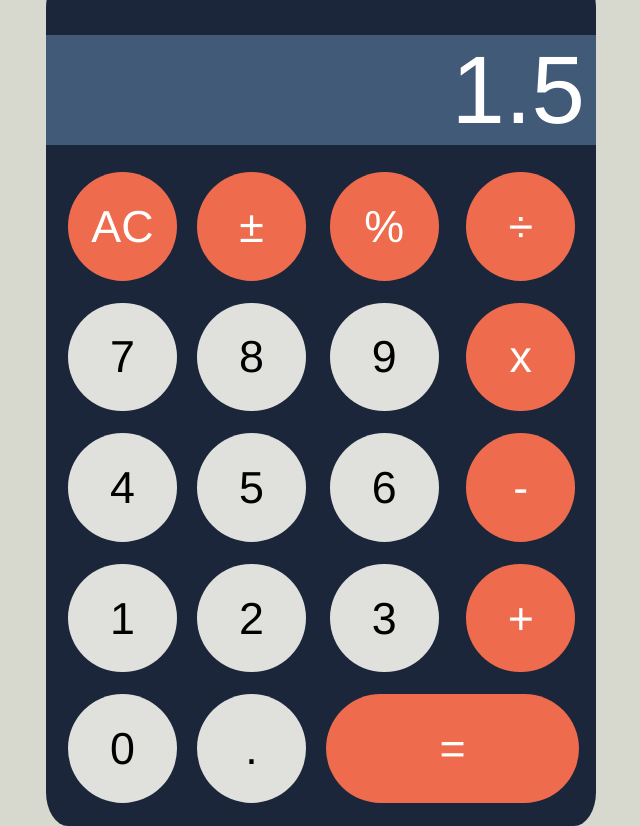
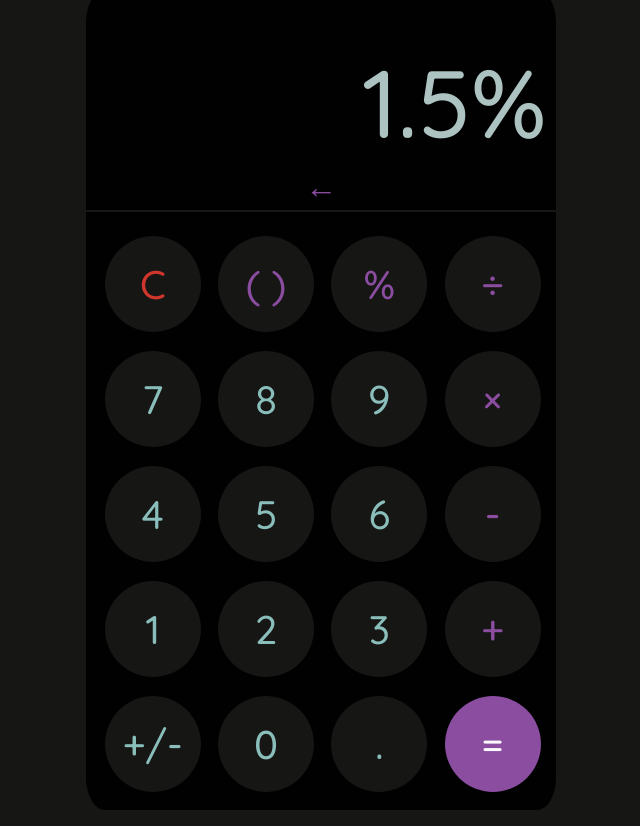
Before and after one commit to mromer08/accountant-calculator, a plain HTML site: page index.html in a window 1280 px wide. Shown: the whole page, without its empty margins (319-959 px from the left). Drawn offline with Linux system fonts and the light colour scheme.

Commit message:
Update calc UI/UX

```diff
--- a/app.js
+++ b/app.js
@@ -0,0 +1,80 @@
+// ============== display
+const display = document.querySelector('.display');
+
+// ============== parenthesis ( )
+const parenthesis = document.querySelector('#parenthesis');
+let balanceParenthesis = 0;
+parenthesis.addEventListener('click', () => {
+    const currentDisplay = display.innerHTML;
+    if (balanceParenthesis > 0) {
+        if (/\d$/){balanceParenthesis--; display.innerHTML = `${currentDisplay})`;}
+        else if (/[\+\-\×\÷\(]$/.test(currentDisplay)) {balanceParenthesis++; display.innerHTML = `${currentDisplay}(`;}
+    } else {
+        if (/\d$/) {balanceParenthesis++; display.innerHTML = `${currentDisplay}×(`;}
+    }
+});
+
+// ============== ac & delete
+const ac = document.querySelector('#ac');
+const del = document.querySelector('#delete');
+ac.addEventListener('click', () => {
+    display.innerHTML = '0';
+    balanceParenthesis = 0;
+});
+
+del.addEventListener('click', () => {
+    const currentDisplay = display.innerHTML;
+    if (/\($/.test(currentDisplay)) balanceParenthesis--;
+    if (/\)$/.test(currentDisplay)) balanceParenthesis++;
+    display.innerHTML = currentDisplay.length === 1 ? '0' : currentDisplay.substring(0,currentDisplay.length-1);
+});
+
+
+
+// ============== sig +/-
+const sig = document.querySelector('#sig');
+sig.addEventListener('click', () => {
+    const currentDisplay = display.innerHTML;
+    let newDisplay = currentDisplay;
+    if (/\(\-$/.test(currentDisplay)) newDisplay = currentDisplay.replace(/\(\-$/,'');
+    else if (/[\+\-\×\÷]$/.test(currentDisplay)) newDisplay = `${currentDisplay}(-`;
+    else if (/[\%\)]$/.test(currentDisplay)) newDisplay = `${currentDisplay}×(-`
+    else if (/\(\-(\d+(.\d+)?)$/.test(currentDisplay)) {balanceParenthesis--; newDisplay = currentDisplay.replace(/\(\-(\d+(.\d+)?)$/,'$1');}
+    else if (/(\d+(.\d+)?)$/.test(currentDisplay)) {balanceParenthesis++; newDisplay = currentDisplay.replace(/(\d+(.\d+)?)$/,'(-$1');}
+
+    display.innerHTML = currentDisplay === '0' ? '0' : newDisplay;
+});
+
+// ============== operators
+const operations = Array.from(document.querySelectorAll(`div[class="button operation"]`)).filter((element) => !/[\(\%]/g.test(element.textContent));
+console.log(operations)
+const operationHandler = (element) => {
+    const currentDisplay = display.innerHTML;
+    const operator = element.innerHTML;
+    if (/[\+\-\×\÷]$/.test(currentDisplay)) display.innerHTML = currentDisplay.replace(/[\+\-\×\÷]$/,`${operator}`);
+    else if (/[\d\%\)]$/.test(currentDisplay)) display.innerHTML = `${currentDisplay + operator}`
+};
+operations.forEach((element) => element.addEventListener('click',() => operationHandler(element)));
+
+const percent = document.querySelector('#percent');
+percent.addEventListener('click',()=>{
+    const currentDisplay = display.innerHTML;
+    if(/[\)\d]$/.test(currentDisplay)) display.innerHTML = `${currentDisplay}%`;
+});
+
+
+// ============== numbers
+const numbers = Array.from(document.querySelectorAll(`div[class^="button number-"]`)).sort((a,b)=> a.textContent - b.textContent);
+
+const numberHandler = (n) => {
+    // if (prevOperation !== null) {
+    //   setUnSelectedOperation(prevOperation);
+    //   display.innerHTML = '';
+    //   activeOperation = null;
+    // }
+    ac.innerHTML = 'C';
+    const currentDisplay = display.innerHTML;
+    display.innerHTML = currentDisplay === '0' ? n : `${currentDisplay + n}`;
+  };
+
+numbers.forEach((n,i) => n.addEventListener('click', () => numberHandler(i)));
--- a/index.html
+++ b/index.html
@@ -7,32 +7,40 @@
     content="width=device-width, user-scalable=no, initial-scale=1.0, maximum-scale=1.0, minimum-scale=1.0">
   <meta http-equiv="X-UA-Compatible" content="ie=edge">
   <title>Calc</title>
+  <link rel="preconnect" href="https://fonts.googleapis.com">
+  <link rel="preconnect" href="https://fonts.gstatic.com" crossorigin>
+  <link href="https://fonts.googleapis.com/css2?family=Quicksand:wght@300;500;700&display=swap" rel="stylesheet">
   <link rel="stylesheet" href="style.css">
+
 </head>
 
 <body>
   <div class="calculator">
-    <div class="display">1.5</div>
+    <div class="display">1.5%</div>
+    <div class="option">
+      <div id="delete" class="button-option delete">←</div>
+    </div>
     <div class="number-pad">
-      <div class="button operation">AC</div>
-      <div class="button operation">±</div>
-      <div class="button operation">%</div>
-      <div class="button operation">÷</div>
+      <div id="ac" class="button ac">C</div>
+      <div id="parenthesis" class="button operation">( )</div>
+      <div id="percent" class="button operation">%</div>
+      <div id="div" class="button operation">÷</div>
       <div class="button number-7">7</div>
       <div class="button number-8">8</div>
       <div class="button number-9">9</div>
-      <div class="button operation">x</div>
+      <div id="mul" class="button operation">×</div>
       <div class="button number-4">4</div>
       <div class="button number-5">5</div>
       <div class="button number-6">6</div>
-      <div class="button operation">-</div>
+      <div id="sub" class="button operation">-</div>
       <div class="button number-1">1</div>
       <div class="button number-2">2</div>
       <div class="button number-3">3</div>
-      <div class="button operation">+</div>
+      <div id="sum" class="button operation">+</div>
+      <div id="sig" class="button">+/-</div>
       <div class="button number-0">0</div>
-      <div class="button decimal">.</div>
-      <div class="button equal">=</div>
+      <div id="decimal" class="button">.</div>
+      <div id="equal" class="button equal">=</div>
     </div>
   </div>
   <script src="app.js"></script>
--- a/style.css
+++ b/style.css
@@ -1,29 +1,39 @@
+:root {
+  --white: #fdf8fe;
+  --black: #010101;
+  --light-green: #8abebb;
+  --light-purple: #8a4da0;
+  --very-light-purple: #303030;
+  --dark-light-purple: #161615;
+  --red: #d1362d;
+}
+
 html,
 body {
-  font-family: 'Helvetica Neue', sans-serif;
+  font-family: 'Quicksand', sans-serif;
   display: flex;
   justify-content: center;
   align-items: center;
-  background-color: #d7d9ce;
+  background-color: var(--dark-light-purple);
   height: 100%;
 }
 
 .calculator {
-  background-color: #1b263b;
+  background-color: var(--black);
   border-radius: 4%;
   padding-top: 10%;
-  min-width: 550px;
-  max-width: 550px;
+  min-width: 470px;
+  max-width: 470px;
 }
 
 .display {
   margin-top: 1%;
-  background-color: #415a77;
-  color: #ffffff;
-  height: 20%;
+  background-color: var(--black);
+  color: #acc3c1;
+  height: 30%px;
   font-size: 6rem;
   padding-right: 2%;
-  font-weight: 300;
+  font-weight: 5rem;
   text-align: right;
 }
 
@@ -35,44 +45,57 @@ body {
   align-items: center;
   display: grid;
   grid-gap: 4%;
-  grid-template-columns: repeat(4, 1fr);
-  grid-template-rows: repeat(5, 1fr);
+  grid-template-columns: repeat(4, 0.2fr);
+  grid-template-rows: repeat(5, 0.1fr);
+  color: var(--light-green);
 }
 
-.button {
+.button, .button-option{
   align-items: center;
   justify-content: center;
   align-self: center;
   justify-self: center;
-  background-color: #e0e1dd;
+  background-color: var(--dark-light-purple);
   border-radius: 50%;
   cursor: pointer;
   display: flex;
-  font-size: 2.8rem;
-  height: 6.8rem;
+  font-size: 2.5rem;
+  height: 6rem;
   transition: filter 0.3s;
-  width: 6.8rem;
+  width: 6rem;
 }
 
-.button:hover {
-  background-color: #edf2f4;
+.button:hover, .button-option:hover{
+  background-color: var(--very-light-purple);
+}
+
+
+.operation {
+  background-color: var(--dark-light-purple);
+  color: var(--light-purple);
+}
+
+.ac {
+  color: var(--red);
 }
 
 .equal {
-  grid-column-start: 3;
-  grid-column-end: 2 span;
-  width: 15.8rem;
-  border-radius: 55px;
+  background-color: var(--light-purple);
+  color: var(--white);
 }
 
-.operation,
-.equal {
-  background-color: #ee6c4d;
-  color: #ffffff;
+.option {
+  border-bottom: 2px solid var(--dark-light-purple);
+  text-align: right;
 }
 
-.operation:hover,
-.equal:hover {
-  background-color: #ffffff;
-  color: #ee6c4d;
+.button-option {
+  height: 3rem;
+  width: 3rem;
+  font-size: 2rem;
+  background-color: transparent;
 }
+
+.delete {
+  color: var(--light-purple);
+}
```
